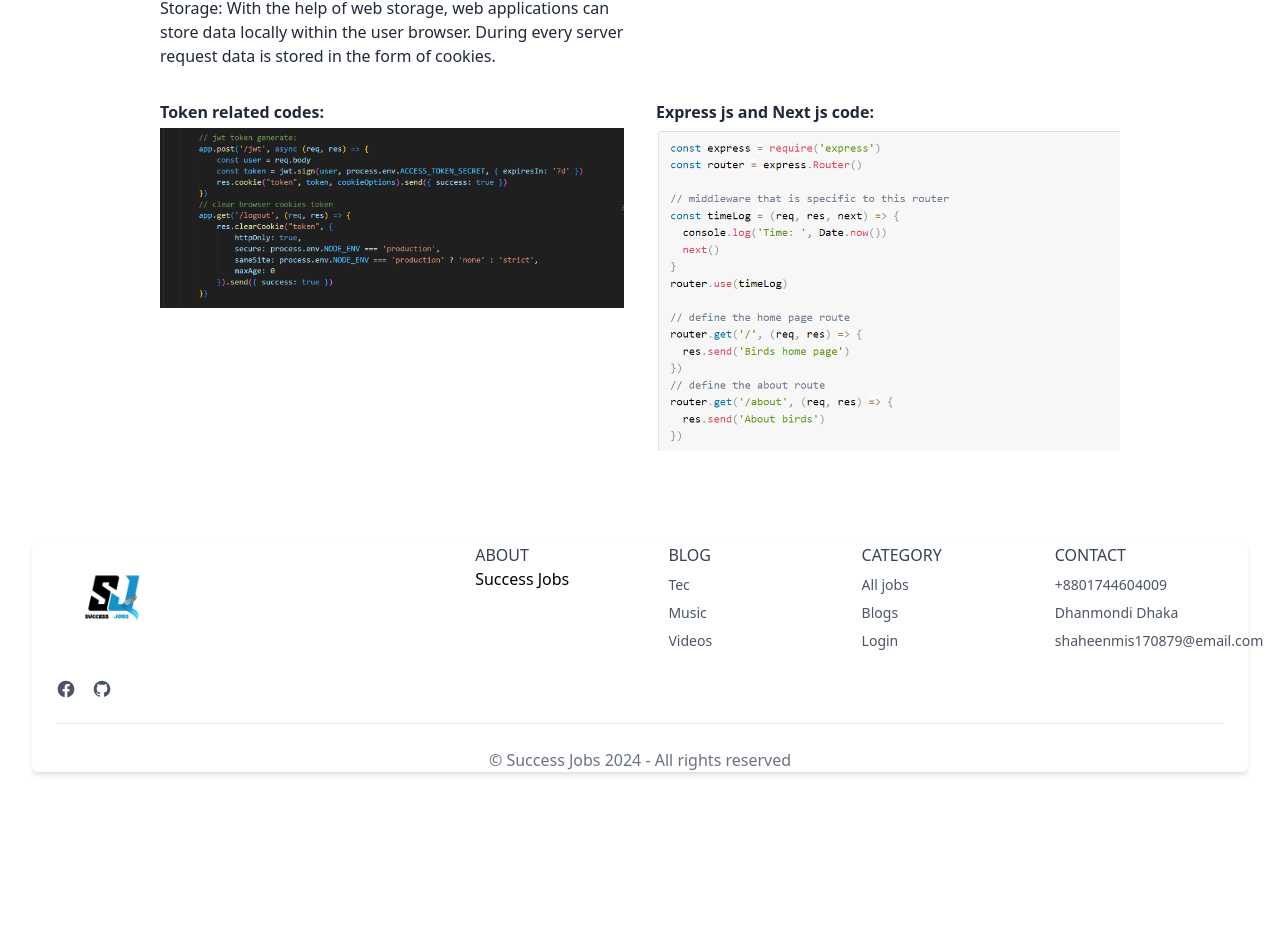
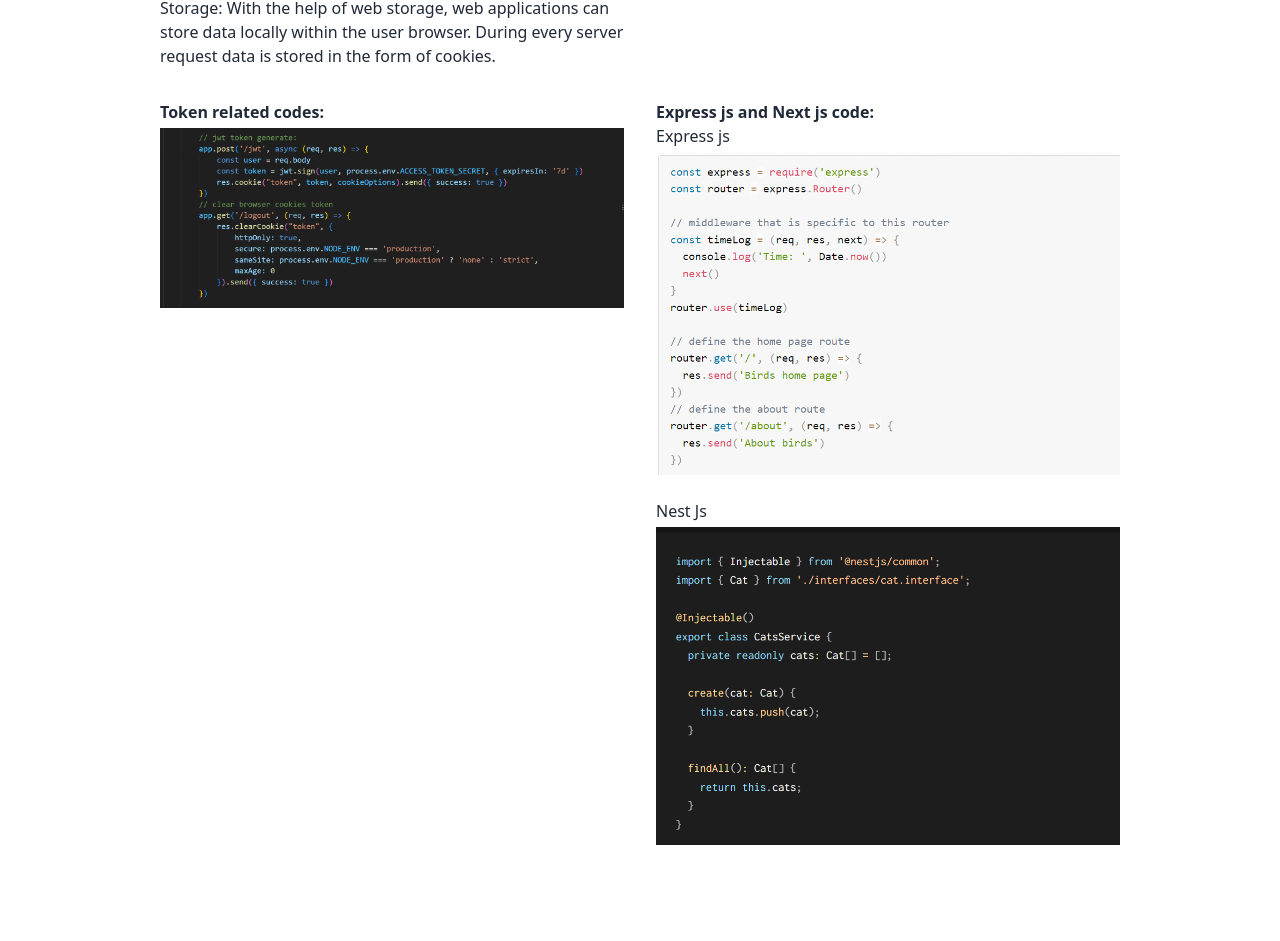
Before and after one commit to shahinur009/Success-job, a React (Vite) app: page /blogs in a window 1280 px wide. Shown: the part 636-1577 px from the top of the page. Before the commit the page ends 1440 px from the top, so only its background shows below. Built offline with nearby package versions, Linux system fonts and the light colour scheme; no server answers.

Commit message:
blog page done

```diff
--- a/src/pages/Blogs.jsx
+++ b/src/pages/Blogs.jsx
@@ -1,5 +1,6 @@
 import img from '../assets/image/demo picture/token picture.png'
 import express from '../assets/image/demo picture/express.png'
+import nest from '../assets/image/demo picture/nest js.png'
 const Blogs = () => {
     return (
         <>
@@ -40,7 +41,10 @@
                         </div>
                         <div>
                             <h3 className="font-semibold">Express js and Next js code:</h3>
+                            <span>Express js</span>
                             <img src={express} className="mt-1 dark:text-gray-600"></img>
+                            <br /> <span>Nest Js</span>
+                            <img src={nest} className="mt-1 dark:text-gray-600"></img>
                         </div>
                     </div>
                 </div>
```
